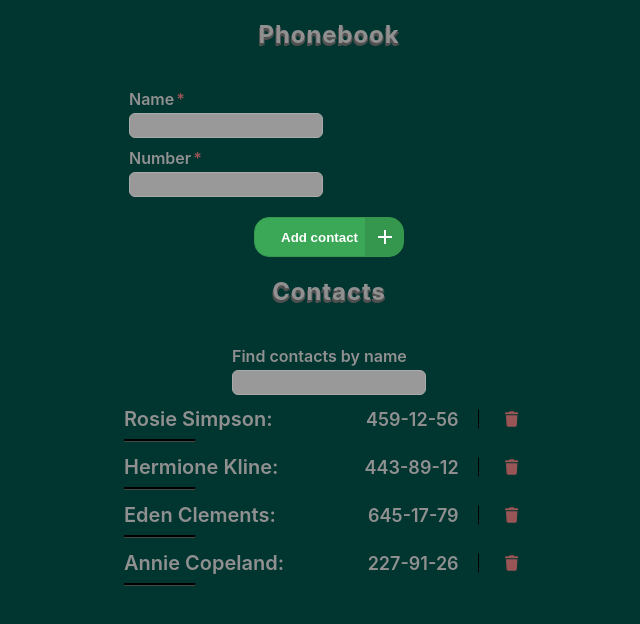
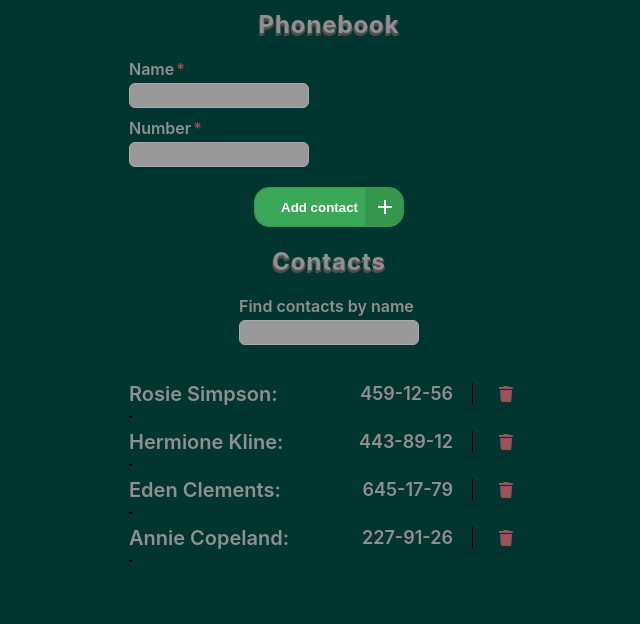
Before and after one commit to Arch819/goit-react-hw-02-phonebook, a React (Create React App) app: page / in a window 1280 px wide. Shown: the top 624 px of the page, without its empty margins (311-951 px from the left). Built offline with nearby package versions, Linux system fonts and the light colour scheme.

Commit message:
fix style

```diff
--- a/src/components/ContactItem/ContactItem.styled.js
+++ b/src/components/ContactItem/ContactItem.styled.js
@@ -36,12 +36,14 @@ export const ContactData = styled('p')({
   '&::after': {
     content: '""',
     position: 'absolute',
-    bottom: '-40%',
+    bottom: '-35%',
     left: '0',
     width: '100%',
     height: '2px',
+    border: 'none',
+    borderRadius: '4px',
 
-    transform: 'translateX(-80%)',
+    transform: 'translateX(-99%)',
     transition: 'transform 250ms cubic-bezier(0.4, 0, 0.2, 1)',
 
     background: '#000',
@@ -55,12 +57,12 @@ export const ContactData = styled('p')({
 export const ContactName = styled('span')({
   fontSize: '20px',
   fontWeight: '600',
-  lineHeight: '1,4',
+  lineHeight: '1.4',
 });
 export const ContactNumber = styled('span')({
   fontSize: '18px',
   fontWeight: '600',
-  lineHeight: '1,4',
+  lineHeight: '1.4',
 });
 
 export const ContactDelete = styled('button')({
@@ -94,7 +96,7 @@ export const ContactDelete = styled('button')({
   },
 
   '&:hover svg': {
-    // width: '20px',
+    fill: '#bbb',
     transitionDuration: '0.3s',
     transform: 'rotate(360deg)',
   },
@@ -102,7 +104,7 @@ export const ContactDelete = styled('button')({
   '&::before': {
     display: 'none',
     content: '"Delete"',
-    color: 'white',
+    color: '#bbb',
     opacity: '0',
     transitionDuration: '0.3s',
     fontSize: '2px',
--- a/src/components/ContactList/ContactList.styled.js
+++ b/src/components/ContactList/ContactList.styled.js
@@ -1,4 +1,12 @@
 import { styled } from 'styled-components';
+
+export const ContactListStyled = styled('ul')({
+  height: '200px',
+  overflow: 'auto',
+  marginTop: '20px',
+  padding: '5px',
+
+})
 
 export const EmptyEl = styled('span')({
   marginTop: '40px',
--- a/src/components/ContactList/index.jsx
+++ b/src/components/ContactList/index.jsx
@@ -1,12 +1,13 @@
 import PropTypes from 'prop-types';
 import { Component } from 'react';
 import { ContactItem } from 'components/ContactItem';
+import { ContactListStyled } from './ContactList.styled';
 
 export class ContactList extends Component {
   render() {
     const { contacts, onDeleteContact } = this.props;
     return (
-      <ul>
+      <ContactListStyled>
         {contacts.map(contact => {
           return (
             <ContactItem
@@ -16,7 +17,7 @@ export class ContactList extends Component {
             />
           );
         })}
-      </ul>
+      </ContactListStyled>
     );
   }
 }
--- a/src/components/Section.styled.js
+++ b/src/components/Section.styled.js
@@ -4,9 +4,9 @@ export const Section = styled('section')({
   display: 'flex',
   flexDirection: 'column',
   alignItems: 'center',
-  padding: '20px',
+  padding: '10px',
   '& h2': {
-    marginBottom: '40px',
+    marginBottom: '20px',
     textShadow: '1px 2px 0 #505050, -1px 3px 0 #505050',
     letterSpacing: '0.9px',
   },
--- a/src/index.css
+++ b/src/index.css
@@ -1,5 +1,16 @@
 @import-normalize;
 /* bring in normalize.css styles */
+*, ::before, ::after {
+  box-sizing: border-box;
+}
+::-webkit-scrollbar {
+  width: 4px;
+}
+
+::-webkit-scrollbar-thumb {
+  background: #aaa;
+  border-radius: 12px;
+}
 
 body {
   margin: 0;
```
